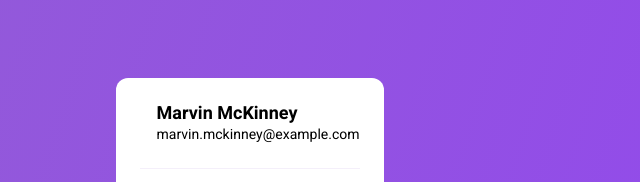
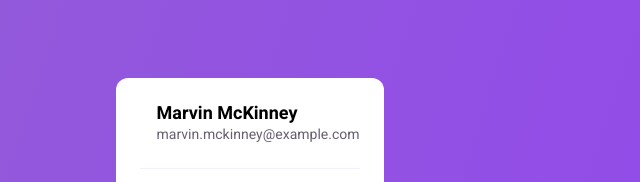
Before and after one commit to Baradelli/bora-codar-22, a plain HTML site: page index.html in a window 1280 px wide. Shown: the top 182 px of the page, 390-1030 px from the left. Drawn offline with Linux system fonts and the light colour scheme.

Commit message:
[UPDATE] Color user-subtitle

```diff
--- a/style.css
+++ b/style.css
@@ -58,6 +58,8 @@ main {
   font-weight: 400;
   font-size: 14px;
   line-height: 18px;
+
+  color: var(--gray-200);
 }
 
 .flex-column {
```
